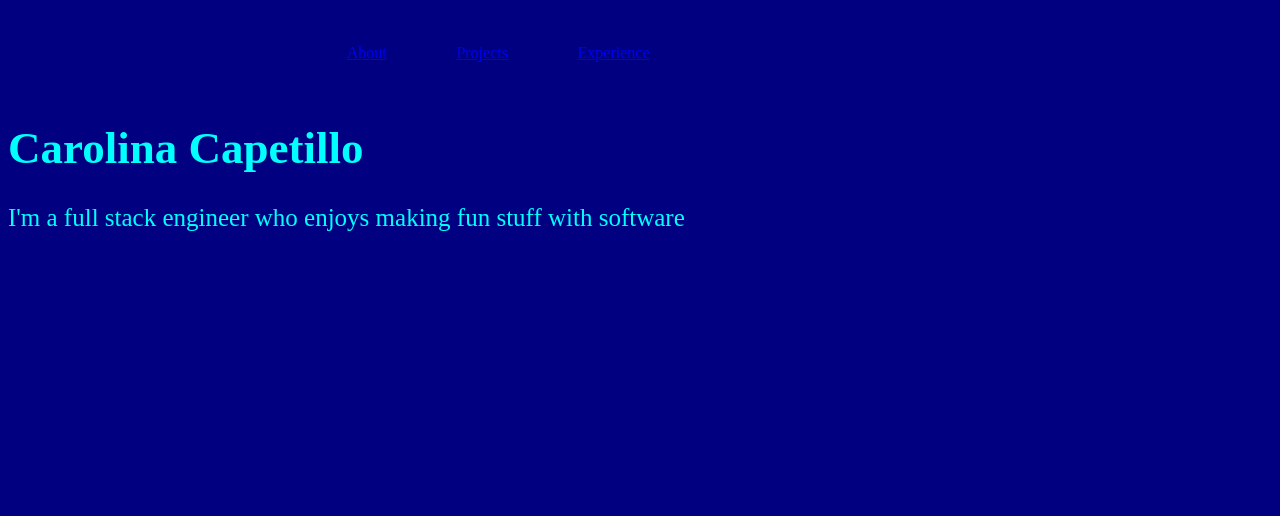
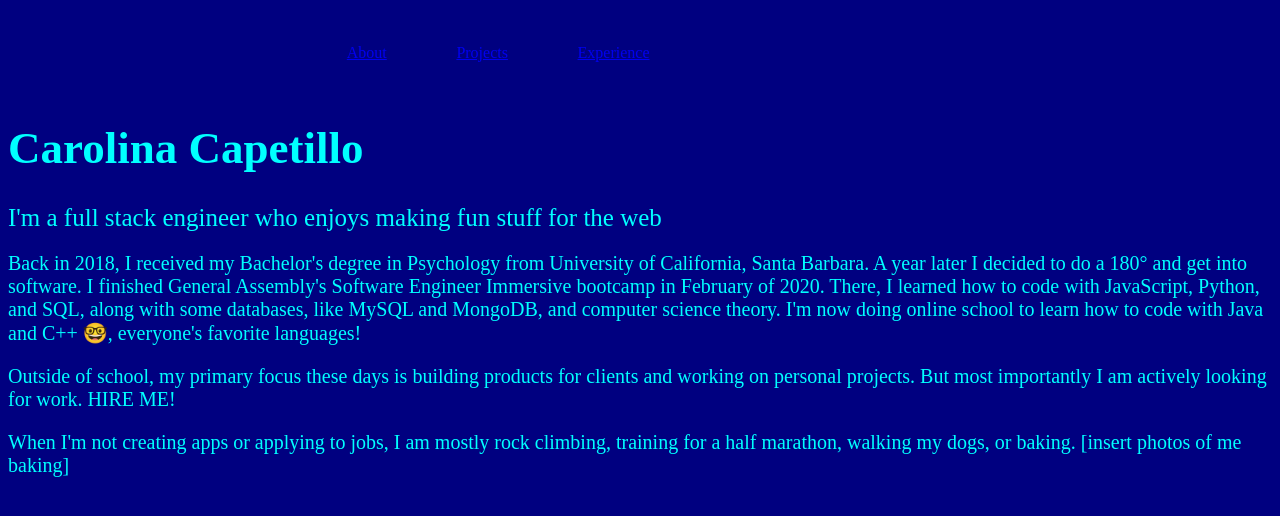
Before and after one commit to capetillo/portfolio, a React (Create React App) app in the folder myapp/: page / in a window 1280 px wide. Shown: the top 516 px of the page. Built offline with nearby package versions, Linux system fonts and the light colour scheme.

Commit message:
added work info and about me info. still needs styling

```diff
--- a/myapp/src/App.css
+++ b/myapp/src/App.css
@@ -23,8 +23,22 @@ ul#horizontal-list {
   font-size: 45px;
 }
 
+.basic-bio {
+  color: aqua;
+  font-size: 25px
+}
+
 .about-me {
   color: aqua;
-  font-size: 25px
+  font-size: 20px;
+}
 
+.about-work {
+  color: aqua;
+  font-size: 20px;
 }
+
+.personal {
+  color: aqua;
+  font-size: 20px;
+}
--- a/myapp/src/App.js
+++ b/myapp/src/App.js
@@ -17,8 +17,28 @@ function App() {
         </div>
       </div>
       <h1 class="name">Carolina Capetillo</h1>
+      <div class="basic-bio">
+        I'm a full stack engineer who enjoys making fun stuff for the web
+      </div>
       <div class="about-me">
-        I'm a full stack engineer who enjoys making fun stuff with software
+        <p>
+        Back in 2018, I received my Bachelor's degree in Psychology from University of California, Santa Barbara. A year later I decided to
+        do a 180° and get into software. I finished General Assembly's Software Engineer Immersive bootcamp in February of 2020. There, I learned
+        how to code with JavaScript, Python, and SQL, along with some databases, like MySQL and MongoDB, and computer science theory.
+        I'm now doing online school to learn how to code with Java and C++ 🤓, everyone's favorite languages!
+        </p>
+      </div>
+      <div class="about-work">
+        <p>
+        Outside of school, my primary focus these days is building products for clients and working on personal projects. But most importantly
+        I am actively looking for work. HIRE ME!
+        </p>
+      </div>
+      <div class="personal">
+        <p>
+        When I'm not creating apps or applying to jobs, I am mostly rock climbing, training for a half marathon, walking my dogs,
+        or baking. [insert photos of me baking]
+        </p>
       </div>
       </div>
 
```
